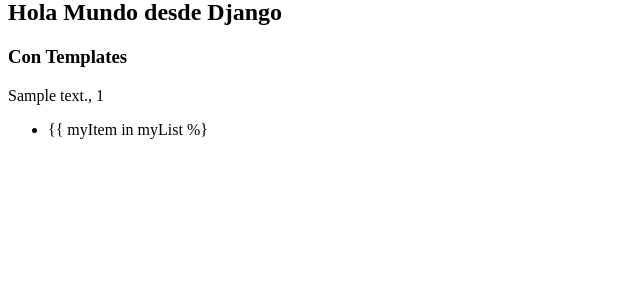
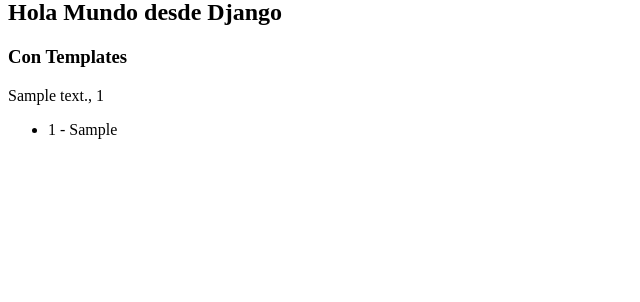
Before and after one commit to salasvictor22/Django3-Teoria, a Django app: template miproyecto/inicio/templates/home.html in a window 1280 px wide. Shown: the part 187-489 px from the top of the page, without its empty margins (0-640 px from the left). Run offline with Django 5.2, Linux system fonts and the light colour scheme; the template is opened without the code that fills it: most values are stand-ins (such as "Sample title", 1, 10 or a date in 2020); parts of the project's set-up code (start-up, migrations or seed data) failed here and were passed over.

Commit message:
implementando el contador de ciclos en el archivo home.html siguiendo la diapositiva 5

```diff
--- a/miproyecto/inicio/templates/home.html
+++ b/miproyecto/inicio/templates/home.html
@@ -5,17 +5,17 @@
 </head>
 
 <body>
-    {%extends "base.html" %}
+  {% extends "base.html" %}
   {% block content %}
     <h2>Hola Mundo desde Django</h2>
     <h3>Con Templates</h3>
     <p>
-	  {{myText}},
-	  {{myNumber}}
+      {{ myText }},
+      {{ myNumber }}
     </p>
     <ul>
       {% for myItem in myList %}
-		<li>{{ myItem in myList %}
+        <li>{{ forloop.counter}} - {{ myItem}}</li>
       {% endfor %}
     </ul>
   {% endblock %}
```
Also changed, not shown: miproyecto/inicio/views.py (+4 -4 lines). Lines whose indentation alone changed are shown as unchanged.
